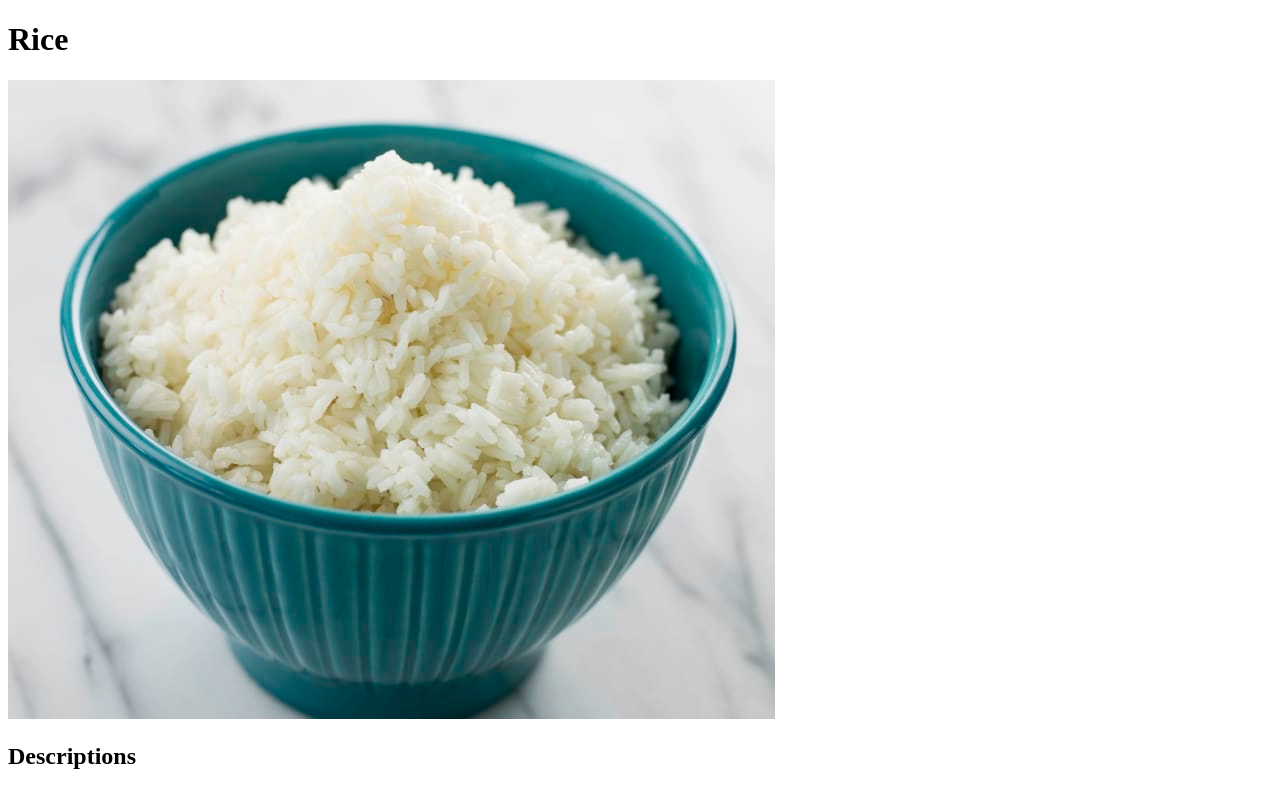
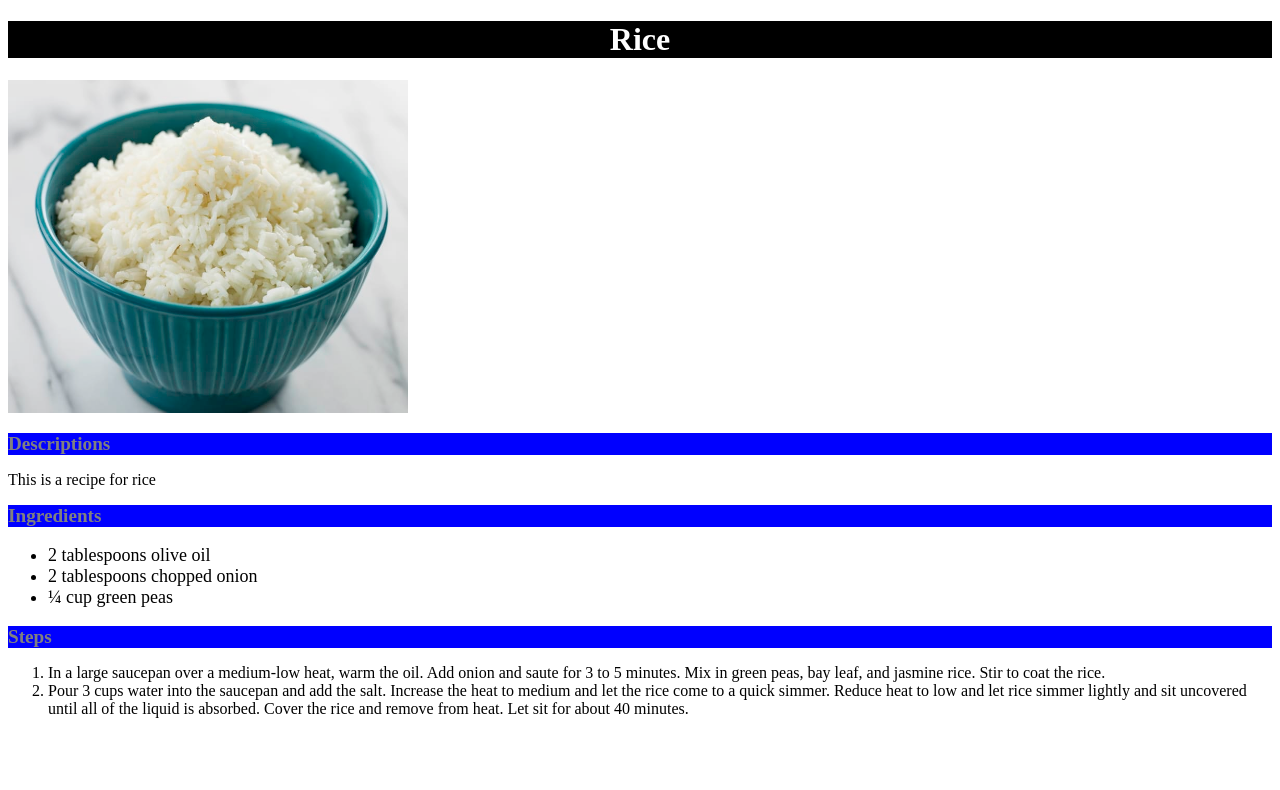
Before and after one commit to nfwya/odin-recipes, a plain HTML site: page recipes/rice.html in a window 1280 px wide. Shown: the top 790 px of the page. Drawn offline with Linux system fonts and the light colour scheme.

Commit message:
some CSS done

```diff
--- a/recipes/rice.html
+++ b/recipes/rice.html
@@ -5,6 +5,7 @@
     <meta http-equiv="X-UA-Compatible" content="IE=edge">
     <meta name="viewport" content="width=device-width, initial-scale=1.0">
     <title>Rice</title>
+    <link rel="stylesheet" href="../styles.css">
 </head>
 <body>
     <h1>Rice</h1>
--- /dev/null
+++ b/styles.css
@@ -0,0 +1,19 @@
+h1{
+    font-weight: bolder;
+    color: white;
+    background-color: black;
+    text-align: center;
+}
+img{
+    height: auto;
+    width: 400px;
+}
+ul{
+    font-size: large;
+}
+h2{
+    font-weight: bold;
+    color: gray;
+    background-color: blue;
+    font-size: larger;
+}
```
Also changed, not shown: index.html (+1 -0 lines), recipes/hamburger.html (+1 -0 lines), recipes/lasagna.html (+1 -0 lines).
